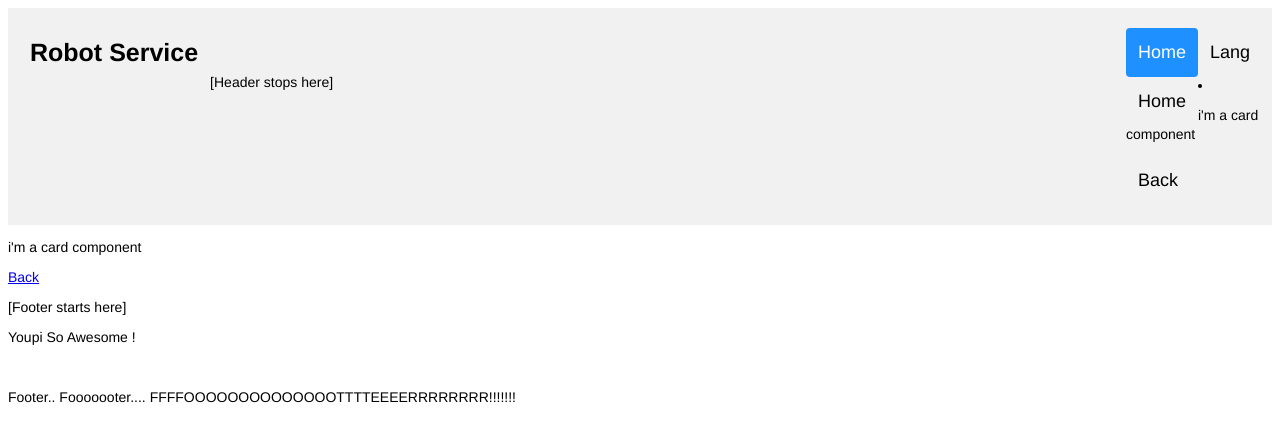
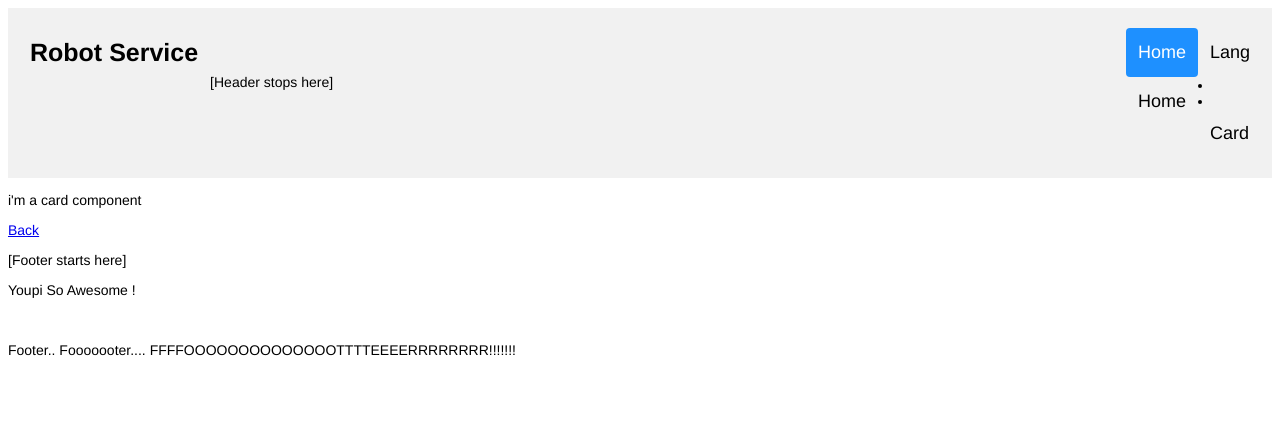
Before and after one commit to dpetinos/azerty, a React (Create React App) app: page /card/1 in a window 1280 px wide. Shown: the top 442 px of the page. Built offline with nearby package versions, Linux system fonts and the light colour scheme; what namor would draw is missing.

Commit message:
More tweaking with the router

```diff
--- a/src/app/components/Card.js
+++ b/src/app/components/Card.js
@@ -1,10 +1,13 @@
 import React from "react";
 import { Link } from 'react-router-dom';
 
-function Card(props) {
+const Card = (props) => {
+	const index = props.match.params;
+	console.log(index);
+	console.log();
 	return  (
 		<div>
-			<p>i'm a {props.name} card component</p>
+			<p>i'm a card component</p>
 			<Link to='/'>Back</Link>
 		</div>
 	);
--- a/src/app/components/Header.js
+++ b/src/app/components/Header.js
@@ -15,10 +15,7 @@ const Header = ({ adjective = 'Cool' }) => {
                     <a href="#lang">Lang</a>
 
                     <li><Link to='/'>Home</Link></li>
-
-                    <Route path='/card' render={(props) => (
-                      <Card {...props} data={props.name="Samy"}/>
-                    )}/>
+                    <li><Link to='/card'>Card</Link></li>
 
 
                 </div>
--- a/src/app/components/Main.js
+++ b/src/app/components/Main.js
@@ -9,8 +9,8 @@ import Card from './Card'
 const Main = () => (
   <main>
     <Switch>
-      <Route exact path='/' component={TableComponent}/>
-      <Route path='/card' component={Card}/>
+      <Route exact path='/' component={TableComponent} />
+      <Route path='/card/:index' component={Card} />
     </Switch>
   </main>
 )
--- a/src/app/components/TableComponent.js
+++ b/src/app/components/TableComponent.js
@@ -1,11 +1,11 @@
 import React from "react";
+import { Link } from 'react-router-dom';
 import _ from "lodash";
 import { makeData } from "../../Utils";
 
 // Import React Table
 import ReactTable from "react-table";
 import "react-table/react-table.css";
-import Card from './Card';
 
 
 const rawData = makeData();
@@ -50,9 +50,8 @@ const requestData = (pageSize, page, sorted, filtered) => {
   });
 };
 
-// displayCard = (index, e) => {
 
-// }
+
 
 class TableComponent extends React.Component {
   constructor() {
@@ -63,7 +62,10 @@ class TableComponent extends React.Component {
       loading: true
     };
     this.fetchData = this.fetchData.bind(this);
+    // this.handleRowClick = this.handleRowClick.bind(this);
+    this.onRowClick = this.onRowClick.bind(this);
   }
+
   fetchData(state, instance) {
     // Whenever the table model changes, or the user sorts or changes pages, this method gets called and passed the current table model.
     // You can set the `loading` prop of the table to true to use the built-in one or show you're own loading bar if you want.
@@ -83,34 +85,58 @@ class TableComponent extends React.Component {
       });
     });
   }
+
+  onRowClick(state, rowInfo, column, instance, index) {
+  return {
+    onClick: e => {
+    console.log("A ROW WAS CLICKED BY MEEEEEEE 222222 !");
+    // console.log("it produced this event:", e);
+    console.log("It was in this column:", column);
+    console.log("It was in this row:", rowInfo);
+    console.log("It was in this table instance:", instance);
+    console.log("state", state);
+    console.log(rowInfo.row.firstName);
+
+    const robots_details_link = `/card/${ rowInfo.index }`;
+
+    console.log(robots_details_link),
+
+    // ajouter les paramètres, arriver à display la carte au click
+    <Link to={ robots_details_link }></Link>
+    }
+  }
+}
+
+  // handleRowClick(e, column, rowInfo, instance, state) {
+  //     console.log("A ROW WAS CLICKED BY MEEEEEEE !");
+  //     console.log("it produced this event:", e);
+  //     console.log("It was in this column:", column);
+  //     console.log("It was in this row:", rowInfo);
+  //     console.log("It was in this table instance:", instance);
+  //     const detailInfo = this.props.data;
+  //     console.log("state", state);
+  //     console.log(rowInfo.row.firstName);
+
+  //     const robots_details_link = `/card/${ rowInfo.row.firstName }`;
+
+
+  //     return (
+  //       // <Card name={rowInfo.row.firstName} />
+  //       console.log("dans le return"),
+  //       console.log(robots_details_link),
+  //       <Link to={ robots_details_link }></Link>
+  //     )
+  // }
+
+
+
   render() {
     const { data, pages, loading } = this.state;
     return (
       // When any Td element is clicked, we'll log out some information
       <div>
         <ReactTable
-          getTdProps={(state, rowInfo, column, instance) => {
-            return {
-              onClick: (e, handleOriginal) => {
-                console.log("A Td Element was clicked!");
-                console.log("it produced this event:", e);
-                console.log("It was in this column:", column);
-                console.log("It was in this row:", rowInfo);
-                console.log("It was in this table instance:", instance);
-
-                // displayCard(index,)
-
-                // IMPORTANT! React-Table uses onClick internally to trigger
-                // events like expanding SubComponents and pivots.
-                // By default a custom 'onClick' handler will override this functionality.
-                // If you want to fire the original onClick handler, call the
-                // 'handleOriginal' function.
-                if (handleOriginal) {
-                  handleOriginal();
-                }
-              }
-            };
-          }}
+          getTdProps={this.onRowClick}
 
           columns={[
             {
@@ -136,7 +162,6 @@ class TableComponent extends React.Component {
           defaultPageSize={10}
           className="-striped -highlight"
         />
-        <Card name="Emily" />
       </div>
     );
   }
```
